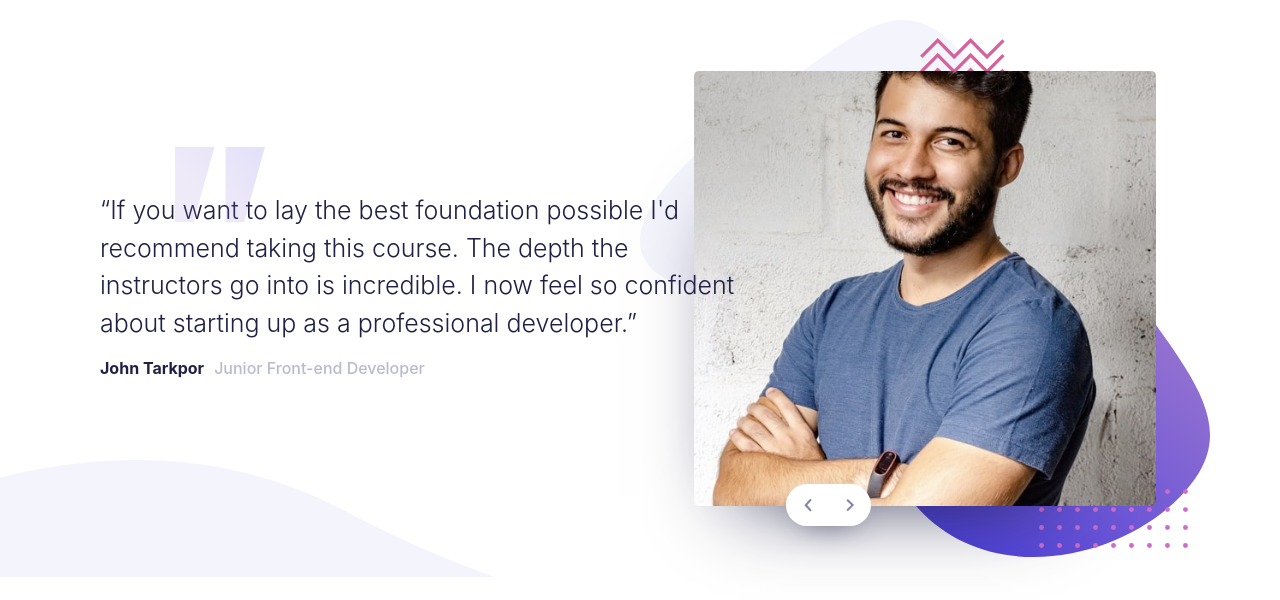
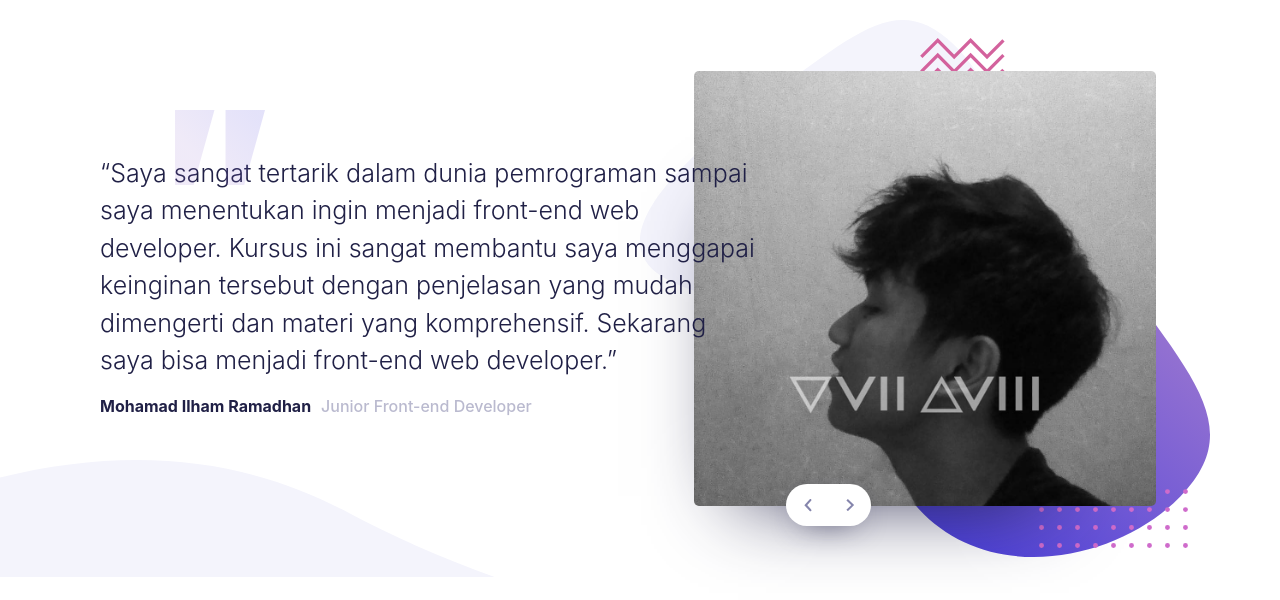
Before and after one commit to Mohamad-Ilham-Ramadhan/coding-bootcamp-testimonials-slider, a React app: page / in a window 1280 px wide. Shown: the top 600 px of the page. Built offline with nearby package versions, Linux system fonts and the light colour scheme; a web font is replaced by a local one.

Commit message:
fix users order in fakeDatabase => ilham show first

```diff
--- a/src/fakeAPI.js
+++ b/src/fakeAPI.js
@@ -4,6 +4,14 @@ import imageTanya from "./images/image-tanya.jpg";
 import imageIlham from "./images/image-ilham.jpg";
 const fakeDatabase = {
   users: [
+    {
+      id: uuid(),
+      image: imageIlham,
+      fullname: "Mohamad Ilham Ramadhan",
+      occupation: "Junior Front-end Developer",
+      testimonial:
+        "Saya sangat tertarik dalam dunia pemrograman sampai saya menentukan ingin menjadi front-end web developer. Kursus ini sangat membantu saya menggapai keinginan tersebut dengan penjelasan yang mudah dimengerti dan materi yang komprehensif. Sekarang saya bisa menjadi front-end web developer.",
+    },
     {
       id: uuid(),
       image: imageJohn,
@@ -20,14 +28,6 @@ const fakeDatabase = {
       testimonial:
         "I've been interested in coding for a while but never taken the jump, until now. I couldn't recommend this course enough. I'm now in the job of my dreams and so exited about the future.",
     },
-    {
-      id: uuid(),
-      image: imageIlham,
-      fullname: "Mohamad Ilham Ramadhan",
-      occupation: "Junior Front-end Developer",
-      testimonial:
-        "Saya sangat tertarik dalam dunia pemrograman sampai saya menentukan ingin menjadi front-end web developer. Kursus ini sangat membantu saya menggapai keinginan tersebut dengan penjelasan yang mudah dimengerti dan materi yang komprehensif. Sekarang saya bisa menjadi front-end web developer.",
-    },
   ],
 };
 
```
